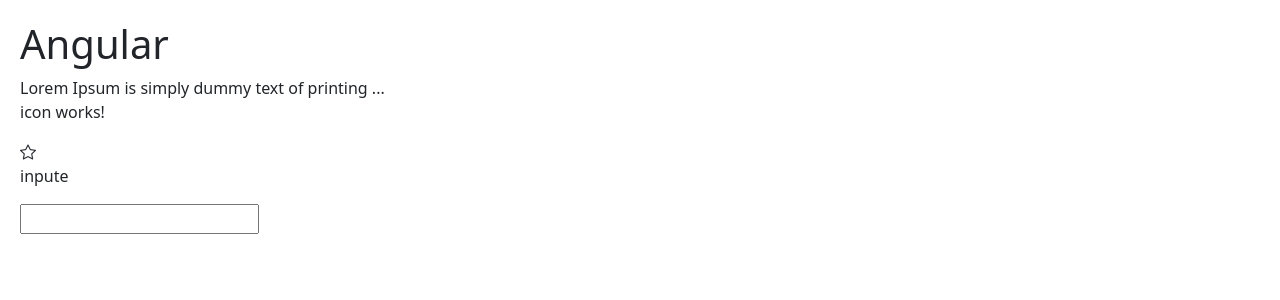
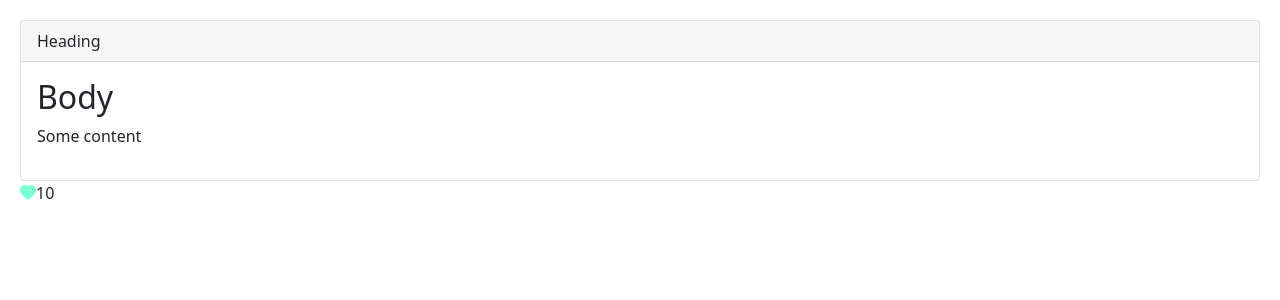
Before and after one commit to vitonman/angular-begin, an Angular app: page / in a window 1280 px wide. Shown: the top 300 px of the page. Built offline with nearby package versions, Linux system fonts and the light colour scheme.

Commit message:
building reusable components

```diff
--- a/src/app/app.component.html
+++ b/src/app/app.component.html
@@ -1,4 +1,12 @@
-<h1>Angular</h1>
-<courses></courses>
-<icon></icon>
-<app-templatebar></app-templatebar>
+<bootstrap-panel>
+  <ng-container class="heading">Heading</ng-container>
+  <div class="body">
+    <h2>Body</h2>
+    <p>Some content</p>
+  </div>
+</bootstrap-panel>
+
+<like
+  [likeCount]="tweet.likeCount"
+  [isActive]="tweet.isLiked"
+></like>
--- a/src/app/app.component.ts
+++ b/src/app/app.component.ts
@@ -6,5 +6,14 @@
   styleUrls: ['./app.component.css']
 })
 export class AppComponent {
-  title = 'Angular application';
+  tweet = {
+    body: 'Here is the body',
+    likeCount: 10,
+    isLiked: true
+  }
+
+  onLikeChanged(eventArgs: { tweet: boolean }){
+    console.log("changed: ", eventArgs);
+  }
+
 }
--- a/src/app/app.module.ts
+++ b/src/app/app.module.ts
@@ -13,6 +13,8 @@
 import { IconComponent } from './icon/icon.component';
 import { TemplatebarComponent } from './templatebar/templatebar.component';
 import { TitleCasePipe } from './title-case.pipe';
+import { PanelComponent } from './panel/panel.component';
+import { LikemeterComponent } from './likemeter/likemeter.component';
 
 
 @NgModule({
@@ -24,7 +26,9 @@
     SummaryPipe,
     IconComponent,
     TemplatebarComponent,
-    TitleCasePipe
+    TitleCasePipe,
+    PanelComponent,
+    LikemeterComponent
   ],
   imports: [
     BrowserModule,
--- a/src/app/icon/icon.component.ts
+++ b/src/app/icon/icon.component.ts
@@ -1,20 +1,18 @@
-import { Component } from '@angular/core';
+import {Component, EventEmitter, Input, Output, ViewEncapsulation} from '@angular/core';
 
 @Component({
   selector: 'icon',
   templateUrl: './icon.component.html',
-  styleUrls: ['./icon.component.css']
+  styleUrls: ['./icon.component.css'],
 })
-export class IconComponent  {
-  isFavorite = false;
-
-  constructor() { }
-
-  ngOnInit(): void {
-  }
+export class IconComponent {
+  @Input('is-favorite') isFavorite = false;
+  @Output('change') click = new EventEmitter();
 
   onClick(){
     this.isFavorite = !this.isFavorite;
+    this.click.emit({newValue: this.isFavorite});
   }
 
+
 }
--- /dev/null
+++ b/src/app/likemeter/likemeter.component.css
@@ -0,0 +1,9 @@
+
+.bi-heart-fill{
+  color: aquamarine;
+  cursor: pointer;
+}
+
+.highlighted {
+  color: deeppink;
+}
--- /dev/null
+++ b/src/app/likemeter/likemeter.component.html
@@ -0,0 +1,5 @@
+<span
+  [class.bi-heart-fill]="isActive"
+  [class.bi-heart]="!isActive"
+  (click)="onClick()"
+></span> <span>{{ likesCount }}</span>
--- /dev/null
+++ b/src/app/likemeter/likemeter.component.ts
@@ -0,0 +1,21 @@
+import {Component, EventEmitter, Input, Output} from '@angular/core';
+
+@Component({
+  selector: 'like',
+  templateUrl: './likemeter.component.html',
+  styleUrls: ['./likemeter.component.css']
+})
+export class LikemeterComponent  {
+
+  @Input('isActive') isActive: boolean | undefined;
+  @Input('likeCount') likesCount: number | undefined;
+
+
+  onClick(){
+    // @ts-ignore
+    this.likesCount += (this.isActive) ? -1 : 1;
+    this.isActive = !this.isActive;
+  }
+
+
+}
--- /dev/null
+++ b/src/app/panel/panel.component.html
@@ -0,0 +1,8 @@
+<div class="card">
+  <div class="card-header">
+    <ng-content select=".heading"></ng-content>
+  </div>
+  <div class="card-body">
+    <ng-content select=".body"></ng-content>
+  </div>
+</div>
--- /dev/null
+++ b/src/app/panel/panel.component.ts
@@ -0,0 +1,15 @@
+import { Component, OnInit } from '@angular/core';
+
+@Component({
+  selector: 'bootstrap-panel',
+  templateUrl: './panel.component.html',
+  styleUrls: ['./panel.component.css']
+})
+export class PanelComponent implements OnInit {
+
+  constructor() { }
+
+  ngOnInit(): void {
+  }
+
+}
```
Also changed, not shown: src/app/panel/panel.component.css (added), 2 other files (tests, documents, lock files or other folders).
